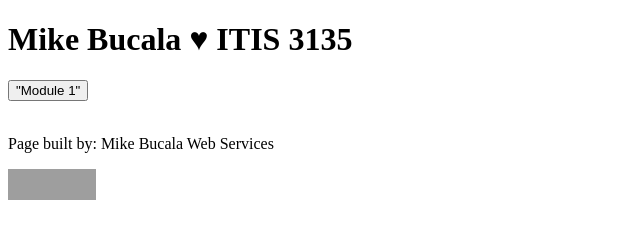
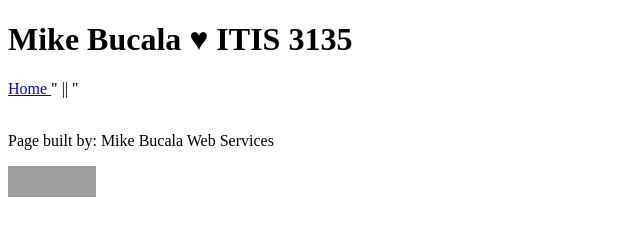
Before and after one commit to mikebucala/mikebucala.github.io, a plain HTML site: page itis3135/first_website/index.html in a window 1280 px wide. Shown: the whole page, without its empty margins (0-640 px from the left). Drawn offline with Linux system fonts and the light colour scheme; grey boxes are pictures that could not be loaded.

Commit message:
Update index.html

```diff
--- a/itis3135/first_website/index.html
+++ b/itis3135/first_website/index.html
@@ -9,12 +9,8 @@
     <header> <h1> Mike Bucala &hearts; ITIS 3135 </h1> </header>
 
     <nav>
-      <div class = "dropdown">
-         <button class = "dropbtn">
-           "Module 1"
-           <i class "fa-fa-caret-down"></i>
-        </button>
-        <div class "dropdown-content">
+      <a href= "index.html">Home </a>
+      " || "
     </nav>
 
     <main></main>
```
